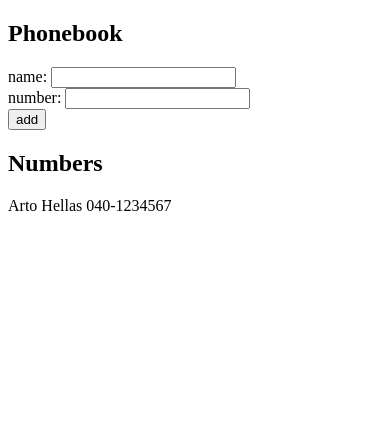
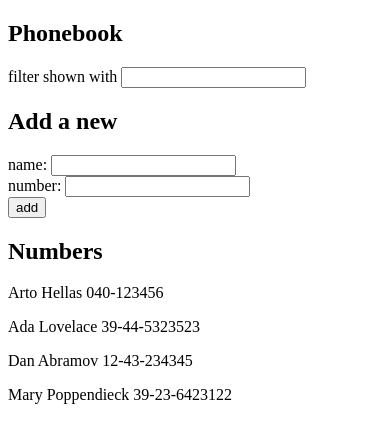
Before and after one commit to RyazanGrove/full-stack-web-development, a React (Create React App) app in the folder Part_2/phonebook/: page / in a window 390 px wide. Shown: the top 442 px of the page. Built offline with nearby package versions, Linux system fonts and the light colour scheme; the HTML template or start-up script is replaced by a standard one.

Commit message:
2.9*: The Phonebook Step4 (new)

```diff
--- a/Part_2/phonebook/src/App.js
+++ b/Part_2/phonebook/src/App.js
@@ -1,11 +1,32 @@
 import React, { useState } from 'react'
 
 const App = () => {
-    const [ persons, setPersons ] = useState([
-        { name: 'Arto Hellas', number: '040-1234567' }
+    const [persons, setPersons] = useState([
+        { name: 'Arto Hellas', number: '040-123456' },
+        { name: 'Ada Lovelace', number: '39-44-5323523' },
+        { name: 'Dan Abramov', number: '12-43-234345' },
+        { name: 'Mary Poppendieck', number: '39-23-6423122' }
     ])
+
     const [ newName, setNewName ] = useState('')
     const [ newNumber, setNumber ] = useState('')
+    const [ useFilter, setUseFilter ] = useState(false)
+    const [ personsToShow, setPersonsToShow ] = useState(persons)
+
+    const filterNames = (event) =>{
+        if(event.target.value.length > 0){
+            let filteredNames = []
+            persons.map(person => {
+                if(person.name.toLowerCase().includes(event.target.value.toLowerCase())){
+                    filteredNames = filteredNames.concat(person)
+                }
+            })
+            setPersonsToShow(filteredNames)
+            setUseFilter(true)
+        } else {
+            setUseFilter(false)
+        }
+    }
 
     const handleNameInputChange = (event) =>{
         setNewName(event.target.value)
@@ -28,6 +49,10 @@ const App = () => {
     return (
         <div>
             <h2>Phonebook</h2>
+            <div>
+                filter shown with <input onChange={filterNames}/>
+            </div>
+            <h2>Add a new</h2>
             <form onSubmit={addPerson}>
                 <div>
                     name: <input onChange={handleNameInputChange}/>
@@ -40,7 +65,8 @@ const App = () => {
                 </div>
             </form>
             <h2>Numbers</h2>
-            {persons.map(person => <p key={person.name}>{person.name} {person.number}</p>)}
+            {!useFilter && persons.map(person => <p key={person.name}>{person.name} {person.number}</p>)}
+            {useFilter && personsToShow.map(person => <p key={person.name}>{person.name} {person.number}</p>)}
         </div>
     )
 }
```
